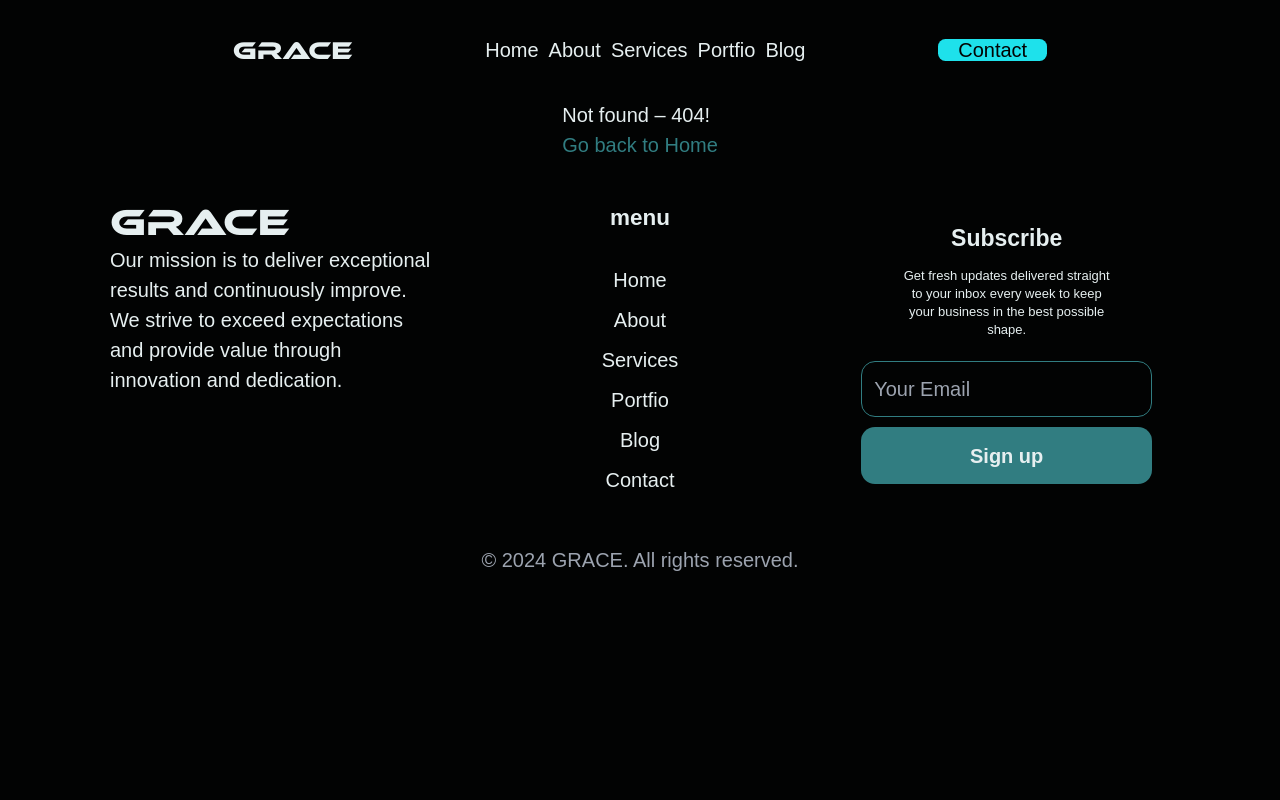
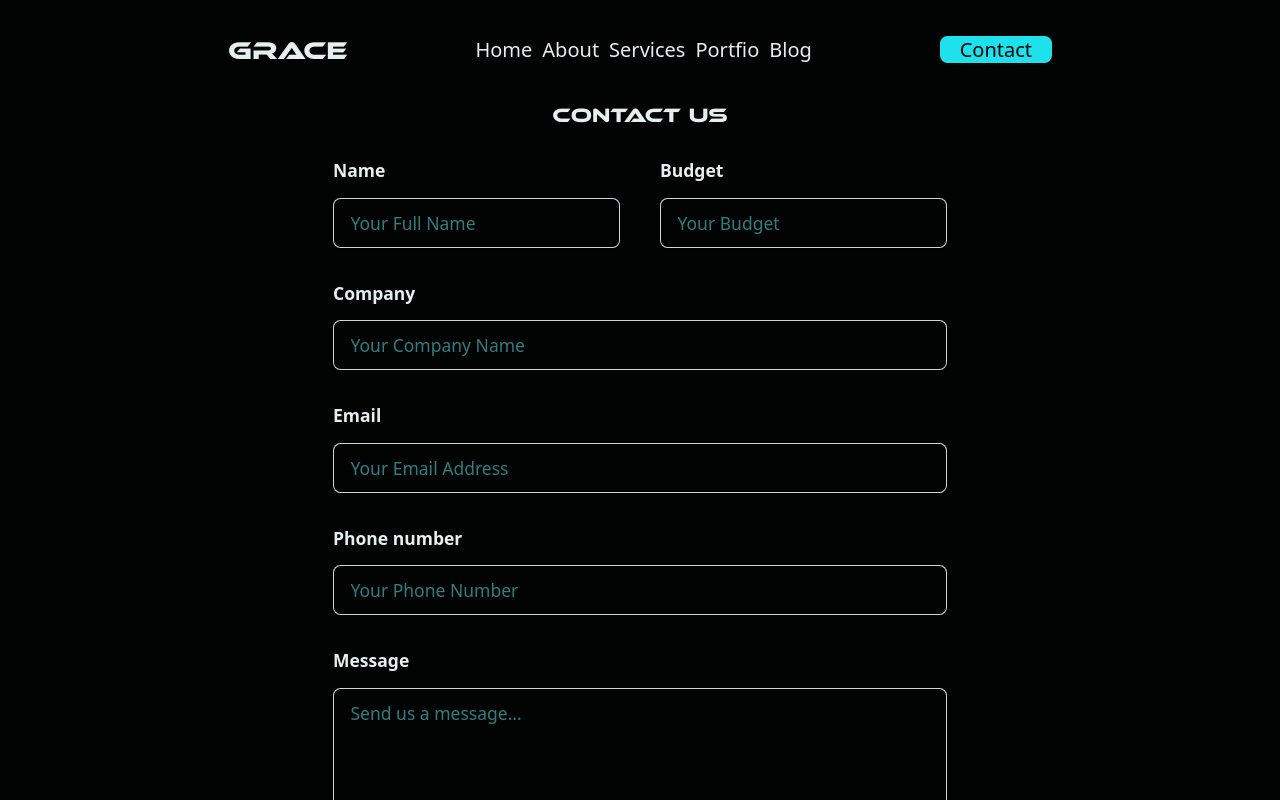
Before and after one commit to mernking/grace, a Next.js app: page /contact in a window 1280 px wide. Before the commit this address had no page. Shown: the top 800 px of the page. Built offline with nearby package versions, Linux system fonts and the light colour scheme; a web font is replaced by a local one.

Commit message:
mello woop

```diff
--- /dev/null
+++ b/src/app/about/page.jsx
@@ -0,0 +1,37 @@
+import React from "react";
+import Image from "next/image";
+
+
+export default function page() {
+  return (
+    <div className="flex flex-col gap-2">
+      <div className="title">
+        <h1 className="font-grace text-center">About us</h1>
+      </div>
+      <div className="overflow-hidden rounded-lg">
+        <Image
+          className=""
+          src="/portfolio/test.jpg"
+          alt="image"
+          width="200"
+          height="300"
+          layout="responsive"
+        />
+      </div>
+      <div className="aboutsection py-2">
+        <p>
+          Lorem ipsum dolor sit amet consectetur adipisicing elit. Velit officia
+          tempore alias, nostrum assumenda quisquam necessitatibus placeat
+          beatae pariatur expedita molestias deserunt reprehenderit ab
+          recusandae voluptatum maxime. Veritatis, tempora ullam?
+        </p>
+        <p>
+          Lorem ipsum dolor sit amet consectetur adipisicing elit. Velit officia
+          tempore alias, nostrum assumenda quisquam necessitatibus placeat
+          beatae pariatur expedita molestias deserunt reprehenderit ab
+          recusandae voluptatum maxime. Veritatis, tempora ullam?
+        </p>
+      </div>
+    </div>
+  );
+}
--- /dev/null
+++ b/src/app/contact/page.jsx
@@ -0,0 +1,10 @@
+import Contact from '@/components/pages/Contact';
+import React from 'react'
+
+export default function page() {
+  return (
+    <div className="contact">
+        <Contact />
+    </div>
+  );
+}
--- a/src/app/globals.css
+++ b/src/app/globals.css
@@ -28,9 +28,9 @@
   src: url("/fonts/FuturaPTBook.otf");
 }
 
-body {
+/* body {
   font-family: var(--font-futura);
-}
+} */
 
 *::selection{
   background-color: var(--secondary);
--- /dev/null
+++ b/src/app/thank/page.jsx
@@ -0,0 +1,51 @@
+import Link from 'next/link';
+import React from 'react'
+
+export default function page() {
+  return (
+    <div>
+      <div class="flex items-center justify-center h-screen">
+        <div class="p-4 rounded shadow-lg ring ring-indigo-600/50">
+          <div class="flex flex-col items-center space-y-2">
+            <svg
+              xmlns="http://www.w3.org/2000/svg"
+              class="text-green-600 w-28 h-28"
+              fill="none"
+              viewBox="0 0 24 24"
+              stroke="currentColor"
+              stroke-width="1"
+            >
+              <path
+                stroke-linecap="round"
+                stroke-linejoin="round"
+                d="M9 12l2 2 4-4m6 2a9 9 0 11-18 0 9 9 0 0118 0z"
+              />
+            </svg>
+            <h1 class="text-4xl font-bold">Thank You !</h1>
+            <p>
+              Thank you for your interest! Check your email for a link to the
+              guide.
+            </p>
+            <Link href="/" class="inline-flex items-center px-4 py-2 text-white bg-indigo-600 border border-indigo-600 rounded-full hover:bg-indigo-700 focus:outline-none focus:ring">
+              <svg
+                xmlns="http://www.w3.org/2000/svg"
+                class="w-3 h-3 mr-2"
+                fill="none"
+                viewBox="0 0 24 24"
+                stroke="currentColor"
+                stroke-width="2"
+              >
+                <path
+                  stroke-linecap="round"
+                  stroke-linejoin="round"
+                  d="M7 16l-4-4m0 0l4-4m-4 4h18"
+                />
+              </svg>
+              <span class="text-sm font-medium">Home</span>
+            </Link>
+          </div>
+        </div>
+      </div>
+    </div>
+  );
+}
--- /dev/null
+++ b/src/components/pages/Contact.jsx
@@ -0,0 +1,152 @@
+import React from "react";
+
+export default function Contact() {
+  return (
+    <div class="flex flex-col">
+      <div class="title">
+        <h1 class="font-grace text-center">contact us</h1>
+      </div>
+      <div class="px-2 py-5 sm:py-5 lg:px-8">
+        <form
+          action="https://formsubmit.co/davtekdon@gmail.com"
+          method="POST"
+          class="mx-auto max-w-xl"
+        >
+          <div class="grid grid-cols-1 gap-x-8 gap-y-6 sm:grid-cols-2">
+            <div>
+              <label
+                for="name"
+                class="block bg-background text-sm font-semibold leading-6"
+              >
+                Name
+              </label>
+              <div class="mt-2.5">
+                <input
+                  required=""
+                  type="text"
+                  name="name"
+                  id="name"
+                  autocomplete="given-name"
+                  placeholder="Your Full Name"
+                  class="block bg-background w-full rounded-md border-0 px-3.5 py-2 shadow-sm ring-1 ring-inset ring-gray-300 placeholder:text-accent focus:ring-2 focus:ring-inset focus:text-primary sm:text-sm sm:leading-6"
+                />
+              </div>
+            </div>
+            <div>
+              <label
+                for="budget"
+                class="block bg-background text-sm font-semibold leading-6"
+              >
+                Budget
+              </label>
+              <div class="mt-2.5">
+                <input
+                  required=""
+                  type="text"
+                  name="budget"
+                  id="budget"
+                  autocomplete="money"
+                  placeholder="Your Budget"
+                  class="block bg-background w-full rounded-md border-0 px-3.5 py-2 shadow-sm ring-1 ring-inset ring-gray-300 placeholder:text-accent focus:ring-2 focus:ring-inset focus:text-primary sm:text-sm sm:leading-6"
+                />
+              </div>
+            </div>
+            <div class="sm:col-span-2">
+              <label
+                for="company"
+                class="block bg-background text-sm font-semibold leading-6"
+              >
+                Company
+              </label>
+              <div class="mt-2.5">
+                <input
+                  type="text"
+                  name="company"
+                  id="company"
+                  autocomplete="organization"
+                  placeholder="Your Company Name"
+                  class="block bg-background w-full rounded-md border-0 px-3.5 py-2 shadow-sm ring-1 ring-inset ring-gray-300 placeholder:text-accent focus:ring-2 focus:ring-inset focus:text-primary sm:text-sm sm:leading-6"
+                />
+              </div>
+            </div>
+            <div class="sm:col-span-2">
+              <label
+                for="email"
+                class="block bg-background text-sm font-semibold leading-6"
+              >
+                Email
+              </label>
+              <div class="mt-2.5">
+                <input
+                  required=""
+                  type="email"
+                  name="email"
+                  id="email"
+                  autocomplete="email"
+                  placeholder="Your Email Address"
+                  class="block bg-background w-full rounded-md border-0 px-3.5 py-2 shadow-sm ring-1 ring-inset ring-gray-300 placeholder:text-accent focus:ring-2 focus:ring-inset focus:text-primary sm:text-sm sm:leading-6"
+                />
+              </div>
+            </div>
+            <div class="sm:col-span-2">
+              <label
+                for="phone"
+                class="block bg-background text-sm font-semibold leading-6"
+              >
+                Phone number
+              </label>
+              <div class="mt-2.5">
+                <input
+                  type="tel"
+                  name="phone"
+                  id="phone"
+                  autocomplete="tel"
+                  placeholder="Your Phone Number"
+                  class="block bg-background w-full rounded-md border-0 px-3.5 py-2 shadow-sm ring-1 ring-inset ring-gray-300 placeholder:text-accent focus:ring-2 focus:ring-inset focus:text-primary sm:text-sm sm:leading-6"
+                />
+              </div>
+            </div>
+            <div class="sm:col-span-2">
+              <label
+                for="message"
+                class="block bg-background text-sm font-semibold leading-6"
+              >
+                Message
+              </label>
+              <div class="mt-2.5">
+                <textarea
+                  name="message"
+                  id="message"
+                  rows="7"
+                  placeholder="Send us a message..."
+                  class="block bg-background w-full rounded-md border-0 px-3.5 py-2 shadow-sm ring-1 ring-inset ring-gray-300 placeholder:text-accent focus:ring-2 focus:ring-inset focus:text-primary sm:text-sm sm:leading-6"
+                ></textarea>
+              </div>
+            </div>
+          </div>
+          <div class="mt-10">
+            <button
+              type="submit"
+              value="Submit"
+              class="bg-accent text-text rounded-sm py-2 w-full block"
+            >
+              Submit →
+            </button>
+            <input
+              type="hidden"
+              name="_next"
+              value="https://gracedigitalagency.netlify.app/thank"
+            />
+            <input type="hidden" name="_replyto" value="email" />
+            <input type="hidden" name="_subject" value="Client deal message" />
+            <input
+              type="hidden"
+              name="_cc"
+              value="bentlydeclan20@gmail.com, albertbros626@gmail.com"
+            />
+          </div>
+        </form>
+      </div>
+    </div>
+  );
+}
```
